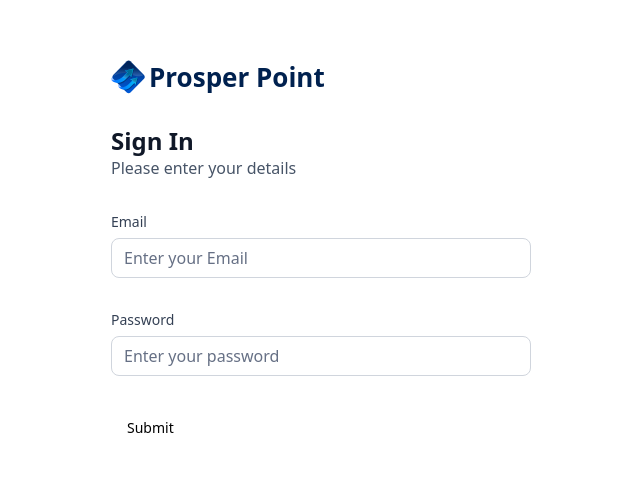
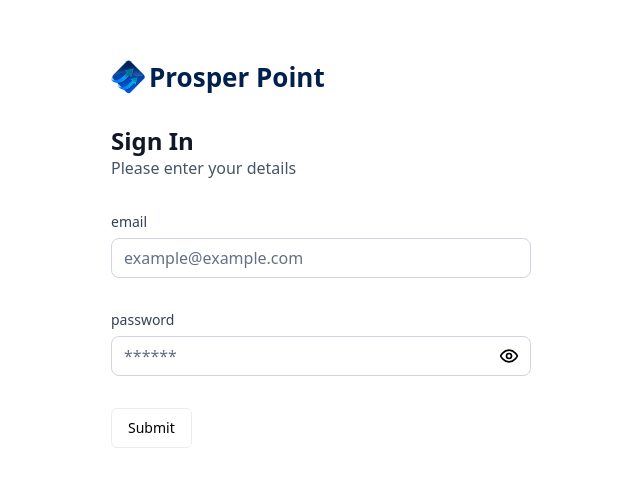
Before and after one commit to ianfrye0818/Prosper-Point, a Next.js app: page /sign-in in a window 1280 px wide. Shown: the part 146-632 px from the top of the page, without its empty margins (319-959 px from the left). Built offline with nearby package versions, Linux system fonts and the light colour scheme.

Commit message:
finished basic form custom inptu

```diff
--- a/components/AuthForm.tsx
+++ b/components/AuthForm.tsx
@@ -6,36 +6,22 @@ import * as z from 'zod';
 import { useForm } from 'react-hook-form';
 import { zodResolver } from '@hookform/resolvers/zod';
 import { Button } from '@/components/ui/button';
-import {
-  Form,
-  FormControl,
-  FormDescription,
-  FormField,
-  FormItem,
-  FormLabel,
-  FormMessage,
-  useFormField,
-} from '@/components/ui/form';
-import { Input } from '@/components/ui/input';
-import { Divide } from 'lucide-react';
-
-const formSchema = z.object({
-  email: z.string().email('Please enter a valid password'),
-  password: z.string(),
-});
+import { Form } from '@/components/ui/form';
+import ZodFormFieldInput from './ZodFormFieldInput';
+import { AUTH_FORM_SCHEMA } from '@/zod-schemas/index.';
 
 export default function AuthForm({ type }: AuthFormProps) {
   const [user, setUser] = useState(null);
 
   const form = useForm({
-    resolver: zodResolver(formSchema),
+    resolver: zodResolver(AUTH_FORM_SCHEMA),
     defaultValues: {
       email: '',
       password: '',
     },
   });
 
-  function onSubmit(values: z.infer<typeof formSchema>) {
+  function onSubmit(values: z.infer<typeof AUTH_FORM_SCHEMA>) {
     console.log(values);
   }
 
@@ -71,48 +57,26 @@ export default function AuthForm({ type }: AuthFormProps) {
             onSubmit={form.handleSubmit(onSubmit)}
             className='space-y-8'
           >
-            <FormField
+            <ZodFormFieldInput
+              name='email'
+              label='email'
+              placeholder='example@example.com'
               control={form.control}
-              name='email'
-              render={({ field }) => (
-                <div className='form-item'>
-                  <FormLabel className='form-label'>Email</FormLabel>
-                  <div className='flex w-full flex-col'>
-                    <FormControl>
-                      <Input
-                        placeholder='Enter your Email'
-                        className='input-class'
-                        {...field}
-                      />
-                    </FormControl>
-                    <FormMessage className='form-message' />
-                  </div>
-                </div>
-              )}
             />
 
-            <FormField
+            <ZodFormFieldInput
+              name={'password'}
+              label='password'
+              placeholder='******'
               control={form.control}
-              name='password'
-              render={({ field }) => (
-                <div className='form-item'>
-                  <FormLabel className='form-label'>Password</FormLabel>
-                  <div className='flex w-full flex-col'>
-                    <FormControl>
-                      <Input
-                        type='password'
-                        placeholder='Enter your password'
-                        className='input-class'
-                        {...field}
-                      />
-                    </FormControl>
-                    <FormMessage className='form-message' />
-                  </div>
-                </div>
-              )}
             />
 
-            <Button type='submit'>Submit</Button>
+            <Button
+              variant={'outline'}
+              type='submit'
+            >
+              Submit
+            </Button>
           </form>
         </Form>
       )}
--- /dev/null
+++ b/components/ZodFormFieldInput.tsx
@@ -0,0 +1,66 @@
+import React, { useState } from 'react';
+import { FormField, FormLabel, FormControl, FormMessage } from './ui/form';
+import { Input } from './ui/input';
+import { Control, FieldPath } from 'react-hook-form';
+
+import * as z from 'zod';
+import { AUTH_FORM_SCHEMA } from '@/zod-schemas/index.';
+import { EyeIcon, EyeOffIcon } from 'lucide-react';
+import { Button } from './ui/button';
+
+type FormInputProps = {
+  label?: string;
+  placeholder?: string;
+  name: FieldPath<z.infer<typeof AUTH_FORM_SCHEMA>>;
+  control: Control<z.infer<typeof AUTH_FORM_SCHEMA>>;
+};
+
+export default function ZodFormFieldInput({ label, placeholder, name, control }: FormInputProps) {
+  const [isVisable, setIsVisable] = useState(false);
+  return (
+    <FormField
+      control={control}
+      name={name}
+      render={({ field }) => (
+        <div className='form-item'>
+          <FormLabel className='form-label'>{label}</FormLabel>
+          <div className='flex w-full flex-col'>
+            <FormControl>
+              <div className='relative'>
+                <Input
+                  type={name === 'password' && !isVisable ? 'password' : 'text'}
+                  placeholder={placeholder}
+                  className='input-class'
+                  {...field}
+                />
+                {name === 'password' && (
+                  <Button
+                    asChild
+                    className=''
+                  >
+                    <>
+                      {!isVisable ? (
+                        <EyeIcon
+                          onClick={() => setIsVisable((prev) => !prev)}
+                          size={20}
+                          className='absolute right-3 top-1/2 -translate-y-1/2'
+                        />
+                      ) : (
+                        <EyeOffIcon
+                          onClick={() => setIsVisable((prev) => !prev)}
+                          size={20}
+                          className='absolute right-3 top-1/2 -translate-y-1/2'
+                        />
+                      )}
+                    </>
+                  </Button>
+                )}
+              </div>
+            </FormControl>
+            <FormMessage className='form-message' />
+          </div>
+        </div>
+      )}
+    />
+  );
+}
--- /dev/null
+++ b/zod-schemas/index..ts
@@ -0,0 +1,9 @@
+import * as z from 'zod';
+
+export const AUTH_FORM_SCHEMA = z.object({
+  email: z.string().email('Please enter a valid email'),
+  password: z
+    .string()
+    .min(6, 'Please enter a min of 6 charaters')
+    .regex(/^(?=.*[a-z])(?=.*[A-Z])(?=.*\d).{8,}$/, 'Please enter a valid password'),
+});
```
Also changed, not shown: constants/index.ts (+76 -77 lines).
